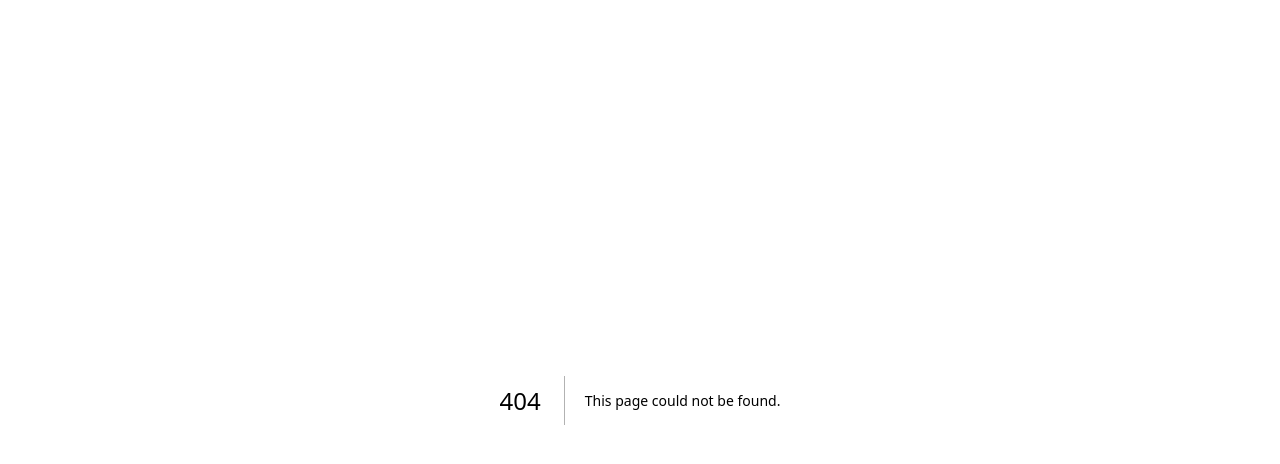
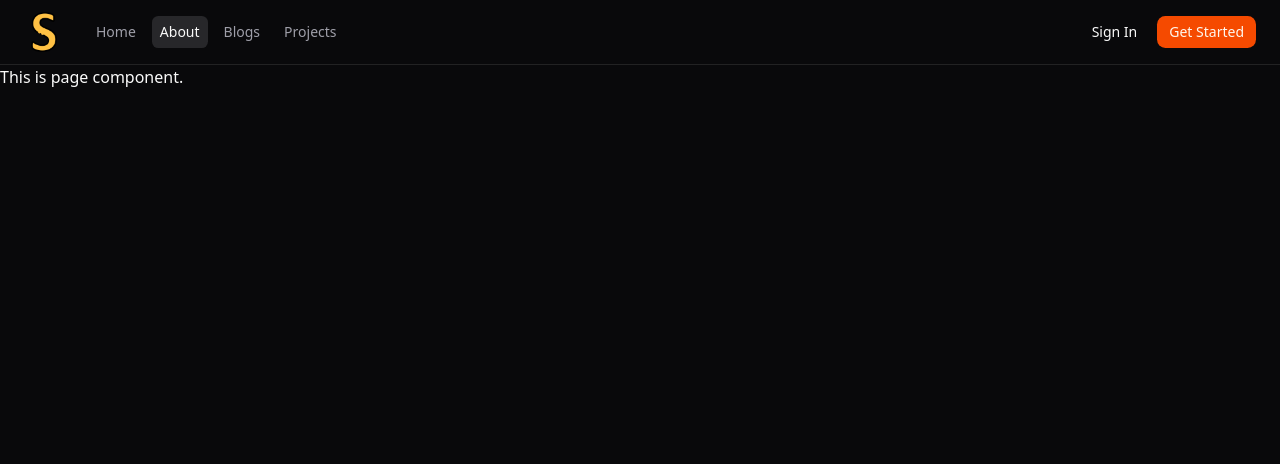
Before and after one commit to Shadow-Blaxe-123/Next-Portfolio-Frontend, a Next.js app: page /about in a window 1280 px wide. Before the commit this address had no page. Shown: the top 464 px of the page. Built offline with nearby package versions, Linux system fonts and the light colour scheme.

Commit message:
Starting work on Nav

```diff
--- /dev/null
+++ b/src/app/(public)/about/page.tsx
@@ -0,0 +1,8 @@
+function About() {
+  return (
+    <div>
+      <h1>This is page component.</h1>
+    </div>
+  );
+}
+export default About;
--- a/src/app/(public)/layout.tsx
+++ b/src/app/(public)/layout.tsx
@@ -1,3 +1,4 @@
+import Navbar from "@/components/Navbar";
 import { ReactNode } from "react";
 
 interface Props {
@@ -5,5 +6,11 @@ interface Props {
 }
 
 export default function PublicLayout({ children }: Props) {
-  return <div>{children}</div>;
+  return (
+    <div>
+      <Navbar />
+
+      {children}
+    </div>
+  );
 }
--- /dev/null
+++ b/src/components/Logo.tsx
@@ -0,0 +1,6 @@
+import Image from "next/image";
+
+function Logo() {
+  return <Image src="/logo.png" alt="logo" width={40} height={40} />;
+}
+export default Logo;
--- a/src/components/comp-577.tsx
+++ b/src/components/Navbar.tsx
@@ -1,26 +1,30 @@
-import Logo from "@/components/navbar-components/logo"
-import { Button } from "@/components/ui/button"
+"use client";
+import Logo from "@/components/Logo";
+import { Button } from "@/components/ui/button";
 import {
   NavigationMenu,
   NavigationMenuItem,
   NavigationMenuLink,
   NavigationMenuList,
-} from "@/components/ui/navigation-menu"
+} from "@/components/ui/navigation-menu";
 import {
   Popover,
   PopoverContent,
   PopoverTrigger,
-} from "@/components/ui/popover"
+} from "@/components/ui/popover";
+import Link from "next/link";
+import { usePathname } from "next/navigation";
 
-// Navigation links array to be used in both desktop and mobile menus
-const navigationLinks = [
-  { href: "#", label: "Home", active: true },
-  { href: "#", label: "Features" },
-  { href: "#", label: "Pricing" },
-  { href: "#", label: "About" },
-]
-
-export default function Component() {
+export default function Navbar() {
+  // Navigation links array to be used in both desktop and mobile menus
+  const path = usePathname();
+  console.log(path);
+  const navigationLinks = [
+    { href: "/", label: "Home" },
+    { href: "/about", label: "About" },
+    { href: "/blogs", label: "Blogs" },
+    { href: "/projects", label: "Projects" },
+  ];
   return (
     <header className="border-b px-4 md:px-6">
       <div className="flex h-16 items-center justify-between gap-4">
@@ -69,7 +73,7 @@ export default function Component() {
                       <NavigationMenuLink
                         href={link.href}
                         className="py-1.5"
-                        active={link.active}
+                        active={link.href === path}
                       >
                         {link.label}
                       </NavigationMenuLink>
@@ -81,16 +85,16 @@ export default function Component() {
           </Popover>
           {/* Main nav */}
           <div className="flex items-center gap-6">
-            <a href="#" className="text-primary hover:text-primary/90">
+            <Link href="/" className="text-primary hover:text-primary/90">
               <Logo />
-            </a>
+            </Link>
             {/* Navigation menu */}
             <NavigationMenu className="max-md:hidden">
               <NavigationMenuList className="gap-2">
                 {navigationLinks.map((link, index) => (
                   <NavigationMenuItem key={index}>
                     <NavigationMenuLink
-                      active={link.active}
+                      active={link.href === path}
                       href={link.href}
                       className="text-muted-foreground hover:text-primary py-1.5 font-medium"
                     >
@@ -113,5 +117,5 @@ export default function Component() {
         </div>
       </div>
     </header>
-  )
+  );
 }
```
Also changed, not shown: public/logo.png (added).
